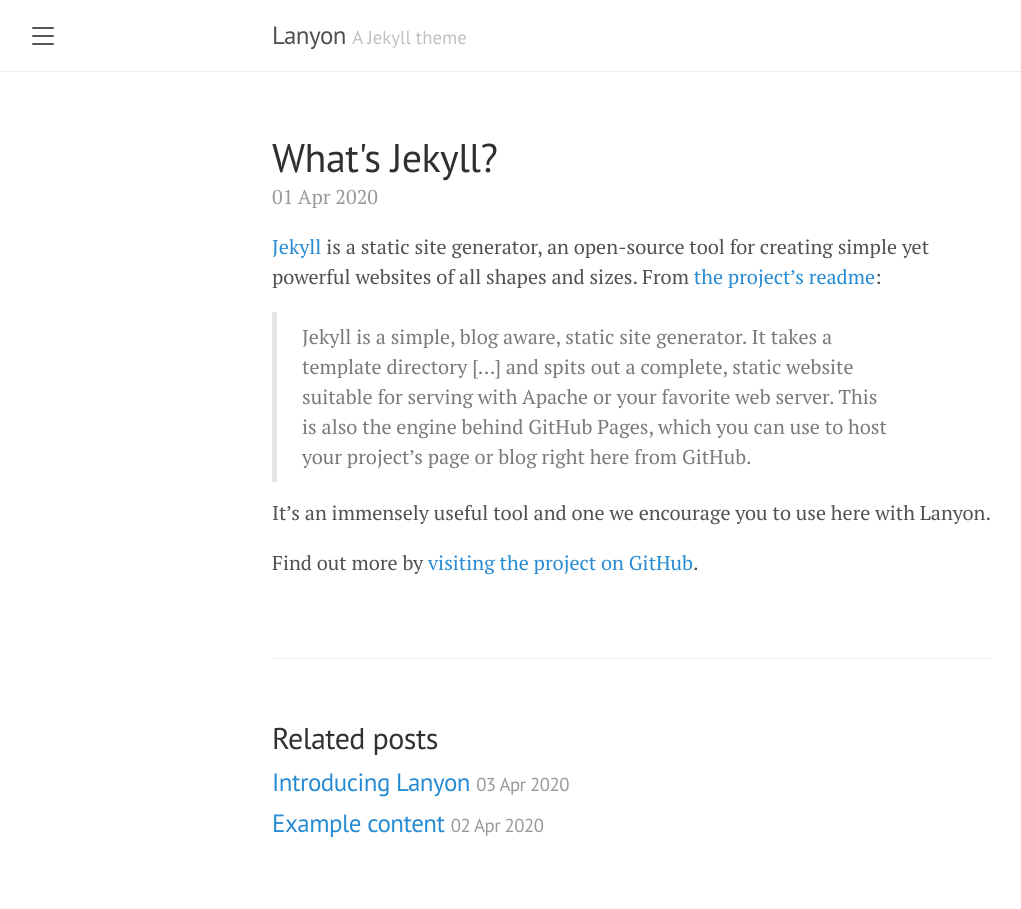
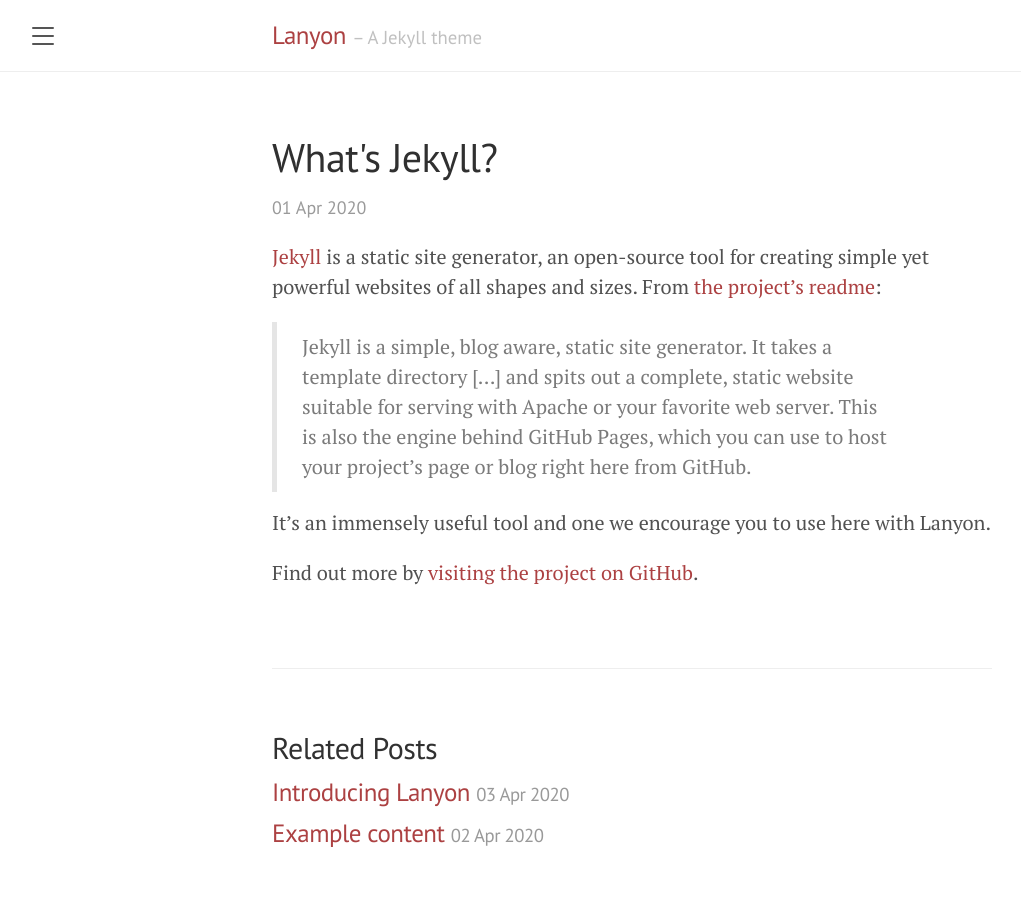
Before and after one commit to sejunkwonme/sejunkwonme.github.io, a Jekyll site: the page built from _posts/2020-04-01-whats-jekyll.md, in a window 1280 px wide. Shown: the whole page, without its empty margins (8-1029 px from the left). Built offline with Jekyll 4.4.1, drawn with Linux system fonts in a browser that asks for light colours.

Commit message:
initial setting

```diff
--- a/_includes/head.html
+++ b/_includes/head.html
@@ -1,39 +1,34 @@
 <head>
   <link href="http://gmpg.org/xfn/11" rel="profile">
+  <meta http-equiv="X-UA-Compatible" content="IE=edge">
   <meta http-equiv="content-type" content="text/html; charset=utf-8">
 
+  {% if page.tags %}
+  <meta name="keywords" content="{{ page.tags | join: ',' }}">
+  {% endif %}
+
+  <!-- Enable responsiveness on mobile devices-->
   <meta name="viewport" content="width=device-width, initial-scale=1.0, maximum-scale=1">
 
   <title>
     {% if page.title == "Home" %}
-      {{ site.title }} &middot; {{ site.tagline }}
+    {{ site.title }} &middot; {{ site.tagline }}
     {% else %}
-      {{ page.title }} &middot; {{ site.title }}
+    {{ page.title }} &middot; {{ site.title }}
     {% endif %}
   </title>
 
-  {% if page.url and site.baseurl %}
-  <link rel="canonical" href="{{ page.url | absolute_url }}">
-  {% endif %}
+  <!-- CSS -->
+  <link rel="stylesheet" href="{{ site.baseurl }}/public/css/poole.css" content="text/css">
+  <link rel="stylesheet" href="{{ site.baseurl }}/public/css/syntax.css" content="text/css">
+  <link rel="stylesheet" href="{{ site.baseurl }}/public/css/lanyon.css" content="text/css">
+  <link rel="stylesheet" href="{{ site.baseurl }}/public/css/relignorant.css" content="text/css">
+  <link rel="stylesheet" href="https://fonts.googleapis.com/css?family=PT+Serif:400,400italic,700%7CPT+Sans:400" content="text/css">
 
-  <link rel="stylesheet" href="{{ '/public/css/poole.css' | absolute_url }}">
-  <link rel="stylesheet" href="{{ '/public/css/syntax.css' | absolute_url }}">
-  <link rel="stylesheet" href="{{ '/public/css/lanyon.css' | absolute_url }}">
-  <link rel="stylesheet" href="https://fonts.googleapis.com/css?family=PT+Serif:400,400italic,700%7CPT+Sans:400">
+  <!-- Icons -->
+  <link rel="apple-touch-icon-precomposed" sizes="144x144" href="{{ site.baseurl }}/public/apple-touch-icon-precomposed.png" content="image/png">
+  <link rel="shortcut icon" href="{{ site.baseurl }}/public/favicon.ico" content="image/png">
 
-  <link rel="apple-touch-icon-precomposed" sizes="144x144" href="{{ '/public/apple-touch-icon-precomposed.png' | absolute_url }}">
-  <link rel="shortcut icon" href="{{ '/public/favicon.ico' | absolute_url }}">
-
-  <link rel="alternate" type="application/rss+xml" title="RSS" href="{{ '/atom.xml' | absolute_url }}">
-
-  {% if site.google_analytics_id %}
-  <script>
-    (function(i,s,o,g,r,a,m){i['GoogleAnalyticsObject']=r;i[r]=i[r]||function(){
-    (i[r].q=i[r].q||[]).push(arguments)},i[r].l=1*new Date();a=s.createElement(o),
-    m=s.getElementsByTagName(o)[0];a.async=1;a.src=g;m.parentNode.insertBefore(a,m)
-    })(window,document,'script','//www.google-analytics.com/analytics.js','ga');
-    ga('create', '{{ site.google_analytics_id }}', 'auto');
-    ga('send', 'pageview');
-  </script>
-  {% endif %}
+  <!-- RSS -->
+  <link rel="alternate" type="application/rss+xml" title="RSS" href="/atom.xml">
 </head>
--- /dev/null
+++ b/_includes/tags.html
@@ -0,0 +1,11 @@
+{% comment %}
+Show the current set of tags for a post, if any.
+
+The src parameter is the post or page with 0 or more tags.
+{% endcomment %}
+
+{% if include.src.tags != empty %} |
+{% for tag in include.src.tags %}
+<a href="{{ site.baseurl }}{% link tags.html %}#{{ tag | slugify }}" class="post-tag">{{ tag }}</a>
+{% endfor %}
+{% endif %}
--- a/_layouts/default.html
+++ b/_layouts/default.html
@@ -3,7 +3,7 @@
 
 {% include head.html %}
 
-  <body>
+<body class="theme-base-08">
 
 {% include sidebar.html %}
 
@@ -14,7 +14,7 @@
     <div class="container">
       <h3 class="masthead-title">
         <a href="{{ site.baseurl }}/" title="Home">{{ site.title }}</a>
-            <small>{{ site.tagline }}</small>
+        <small class="revision-hover">– <span class="site-tagline">{{ site.tagline }}</span><span class="build-revision">{{ site.github.build_revision }}</span></small>
       </h3>
     </div>
   </div>
--- a/_layouts/post.html
+++ b/_layouts/post.html
@@ -5,12 +5,14 @@
 <div class="post">
   <h1 class="post-title">{{ page.title }}</h1>
   <span class="post-date">{{ page.date | date_to_string }}</span>
+  {% include tags.html src=page %}
+  <div class="post-article">
     {{ content }}
   </div>
+</div>
 
-{% if site.related_posts.size >= 1 %}
 <div class="related">
-  <h2>Related posts</h2>
+  <h2>Related Posts</h2>
   <ul class="related-posts">
     {% for post in site.related_posts limit:3 %}
     <li>
@@ -24,4 +26,3 @@
     {% endfor %}
   </ul>
 </div>
-{% endif %}
```
Also changed, not shown: other parts of _layouts/default.html (+17 -1 lines). Lines whose indentation alone changed are shown as unchanged.
